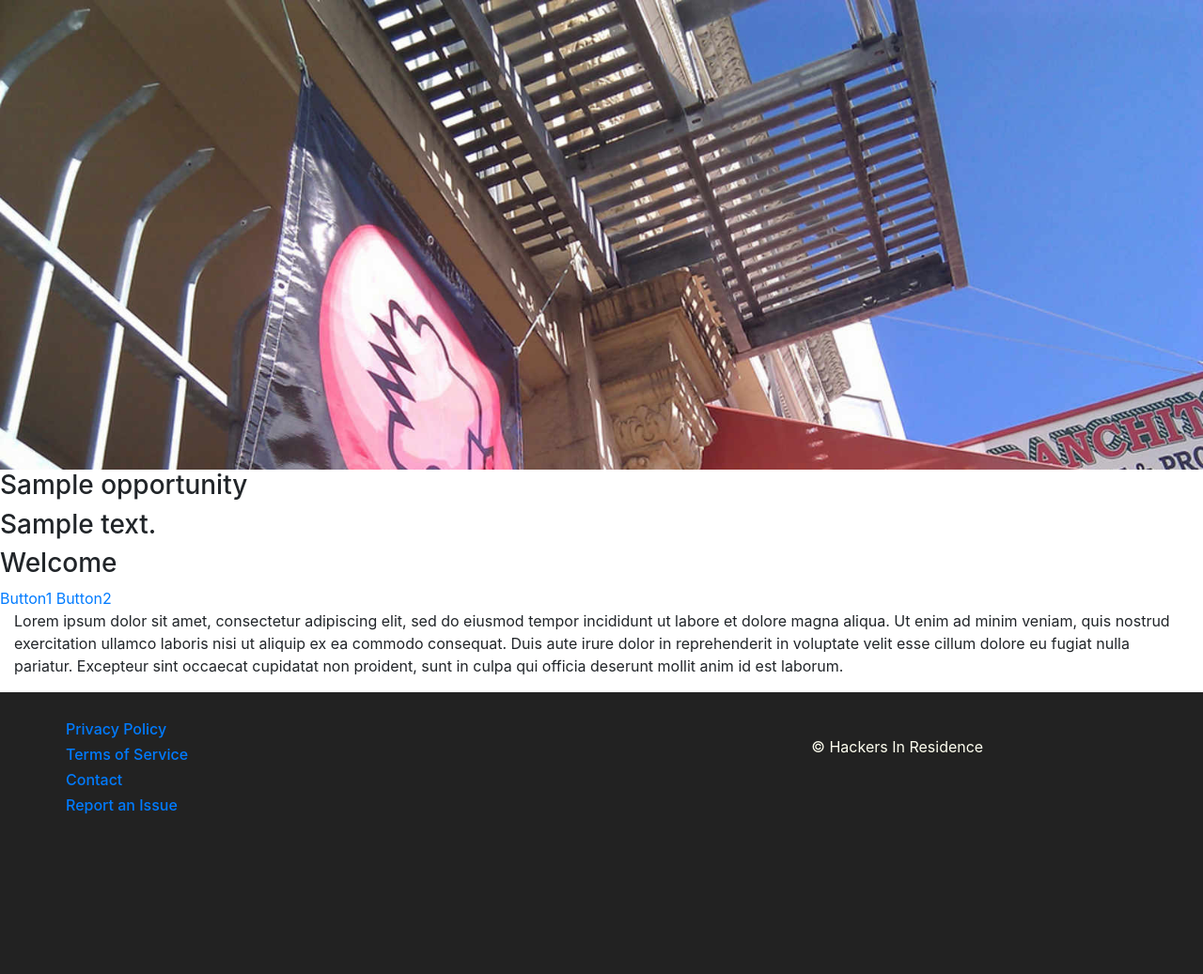
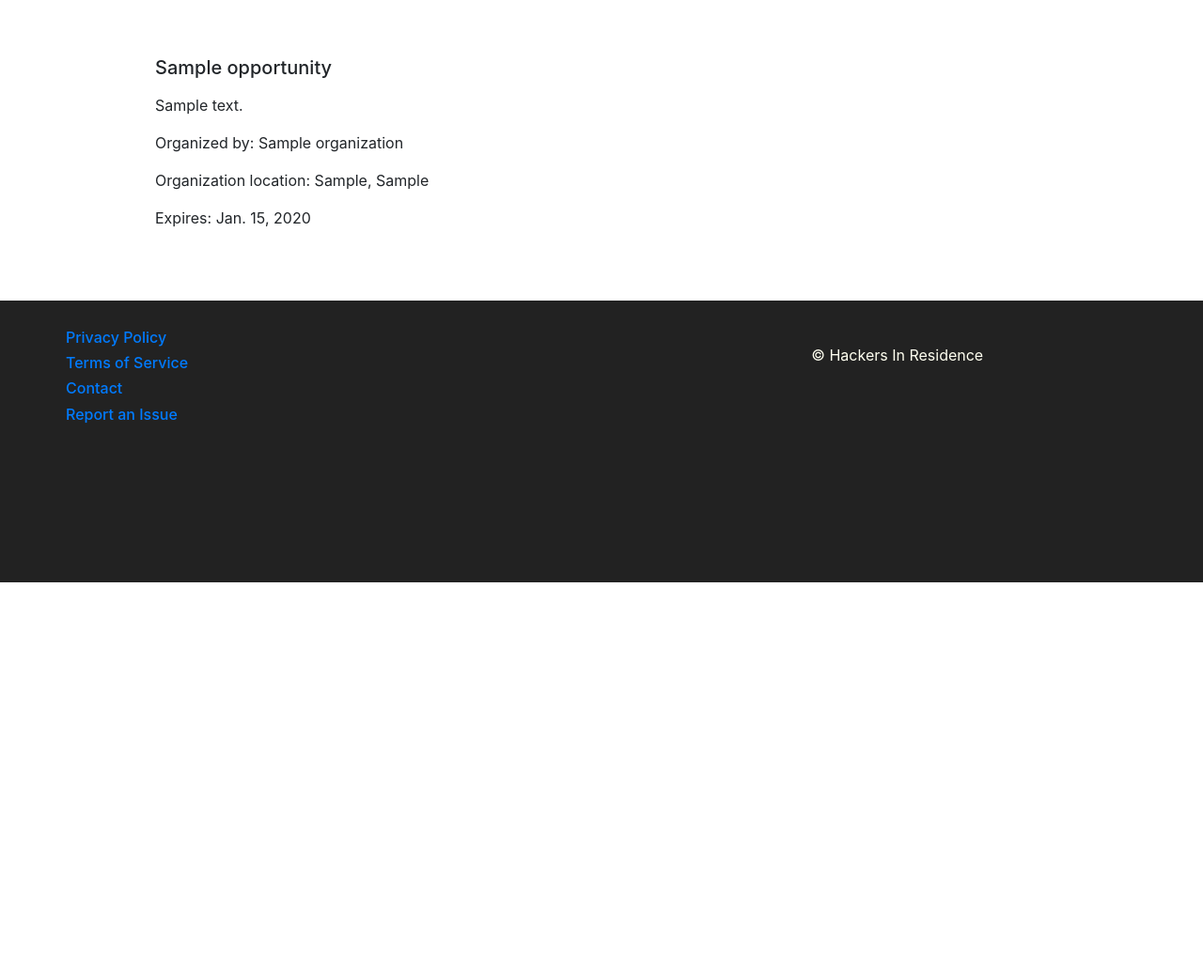
Before and after one commit to noisebridge/hackersinresidence, a Django app: page /opportunity/1/ in a window 1280 px wide. Shown: the part 100-1137 px from the top of the page at 94% size. After the commit the page ends 720 px from the top, so only its background shows below. Run offline with Django 3.2, Linux system fonts and the light colour scheme; tables that the repository leaves empty hold one stand-in row (values such as "Sample post"); some libraries are stand-ins or nearby versions.

Commit message:
Finalized opportunity view page.

```diff
--- a/hackersinresidence/webapp/templates/pages/view_opportunity.html
+++ b/hackersinresidence/webapp/templates/pages/view_opportunity.html
@@ -1,62 +1,46 @@
-{# Home Page #}
-{% extends "base.html" %}
-{% load static %}
-
-{% block title %}Home{% endblock title %}
+{# from: default content page #}
+{# great for styling a simple section of content #}
+{% extends "default-content.html" %}
+{% load staticfiles %}
 
 {% block inlinecss %}
 <style type="text/css">
-  .home-container {
-    padding: 0 !important;
+  .view-opportunity-header {
+    padding: 0 0 10px 0;
+    text-align: center;
   }
-
-  .home-fullwidth img {
-    width: 100%;
-    height: auto;
+  .view-opportunity {
+    padding: 0 0 30px 0;
+    text-align: center;
   }
-  .home-banner-crop {
-    max-height: 500px;
-    overflow: hidden;
+  .view-opportunity h5 {
+    text-decoration: underline;
   }
-
-
+  .view-opportunity-header h5 {
+    text-decoration: underline;
+  }
+  .first-content {
+    padding: 30px 0;
+  }
+  .second-content {
+    padding: 30px 0;
+  }
 </style>
 {% endblock inlinecss %}
 
-{% block main %}
-<div class="container-fluid home-container">
+{% block title %}{{ opportunity.title }}{% endblock title %}
 
-  <div class="row home-row">
+{# this exists within the bootstrap grid as "offset-sm-2 col-sm-8" #}
+{% block defaultpage %}
 
-    <div class="col-sm-12 home-fullwidth">
-      <div class="home-banner-crop">
-        <img class="home-banner" src="{% static "images/noisebridge_front_entrance.jpg" %}" \>
-      </div>
-
-      <div class="view-opportunity">
-        <h3>{{ opportunity.title }}</h3>
-        <h3>{{ opportunity.description }}</h3>
-      </div>
-
-      <div id="welcomeOverlay">
-        <h3 id="welcomeText">Welcome</h3>
-        <a href="#" class="sharp" role="button">Button1</a>
-        <a href="#" class="sharp" role="button">Button2</a>
-      </div>
-
+  <div class="row first-content">
+    <div class="col-sm-12">
+      <h5>{{ opportunity.title }}</h5>
+      <p>{{ opportunity.description | linebreaks }}
+      <p>Organized by: {{ organization.title }}
+      <p>Organization location: {{ organization.location_city }}, {{ organization.location_country }}
+      <p>Expires: {{ opportunity.expiration_date }}
     </div>
-
   </div>
 
-  <div class="col-sm-12 home-fullwidth">
-    <p>Lorem ipsum dolor sit amet, consectetur adipiscing elit, sed do eiusmod tempor incididunt ut labore et dolore magna aliqua. Ut enim ad minim veniam, quis nostrud exercitation ullamco laboris nisi ut aliquip ex ea commodo consequat. Duis aute irure dolor in reprehenderit in voluptate velit esse cillum dolore eu fugiat nulla pariatur. Excepteur sint occaecat cupidatat non proident, sunt in culpa qui officia deserunt mollit anim id est laborum.
-  </div>
-
-</div>
-
-<!-- why was this extra div here with container marked on it? does it belong in the footer or is it extra?
-</div>
--->
-<!-- /container -->
-
-{% endblock main %}
+{% endblock defaultpage %}
--- a/hackersinresidence/webapp/views.py
+++ b/hackersinresidence/webapp/views.py
@@ -63,13 +63,11 @@ def opportunities(request):
 
     opportunity_display_list = list()
     for opportunity in opportunities:
-        #org = Organization.objects.get(id=str(4))
-        #org = Organization.objects.get(id=str(opportunity.org_owner.id))
+        opportunity_link = "/opportunity/{}".format(opportunity.id)
         org = opportunity.org_owner
-        print org
         org_title = org.title
         org_location = '{city} {country}'.format(city=org.location_city, country=org.location_country)
-        opportunity_display = { 'title' : opportunity.title, 'description' : opportunity.description, 'org_title' : org_title, 'org_location' : org_location }
+        opportunity_display = { 'title' : opportunity.title, 'description' : opportunity.description, 'org_title' : org_title, 'org_location' : org_location, 'expiration' : opportunity.expiration_date, 'link': opportunity_link }
         opportunity_display_list.append(opportunity_display)
 
     return render(request, 'pages/opportunities.html', {'opportunity_display_list': opportunity_display_list })
@@ -90,8 +88,7 @@ def view_opportunity(request, opportunity_id):
     Look this stuff up, states like: under_review, approved, expired, spam
     '''
     opportunity = Opportunity.objects.get(pk=opportunity_id)
-    #organization = Organization.objects.get(pk=opportunity.org_owner)
-    organization = None
+    organization = opportunity.org_owner
 
     # will need to pass the opportunity in to be filled in the template
     return render(request, 'pages/view_opportunity.html', {'opportunity': opportunity, 'organization': organization})
```
Also changed, not shown: hackersinresidence/webapp/templates/pages/opportunities.html (+14 -13 lines).
